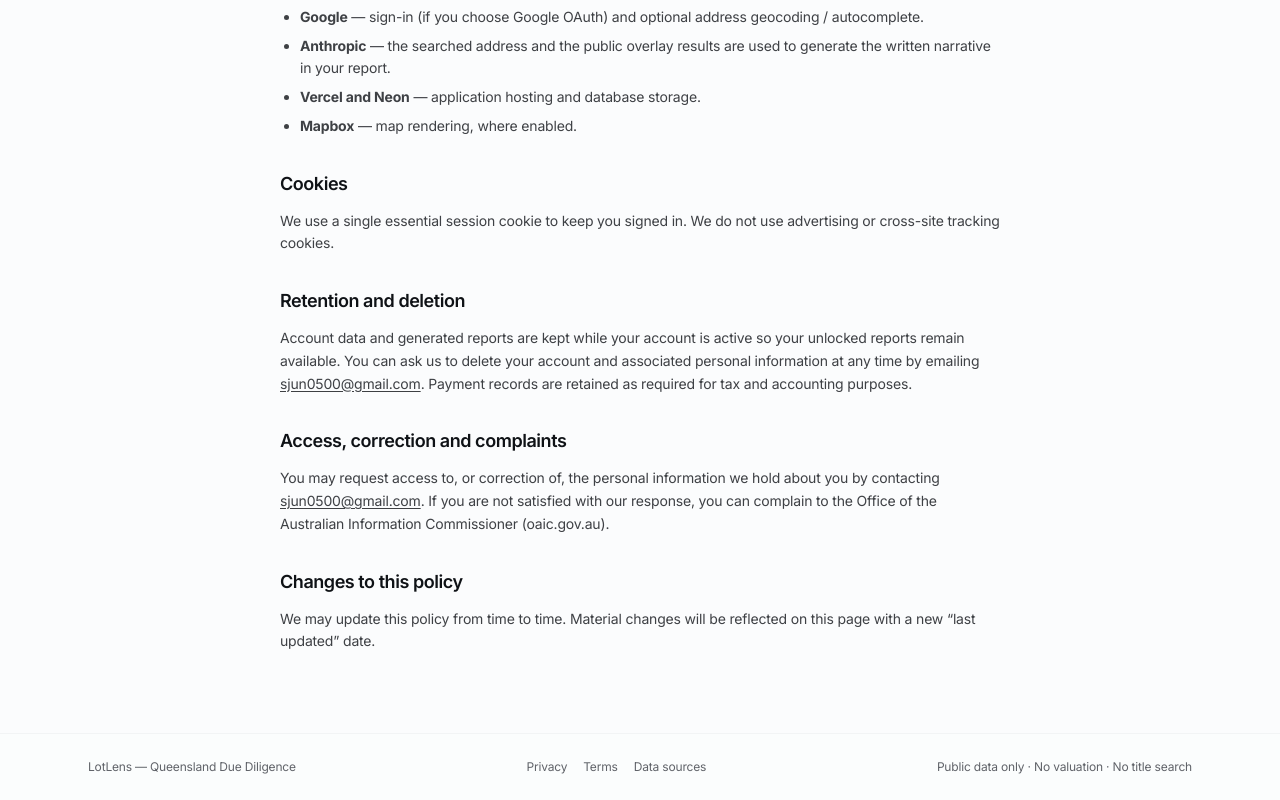
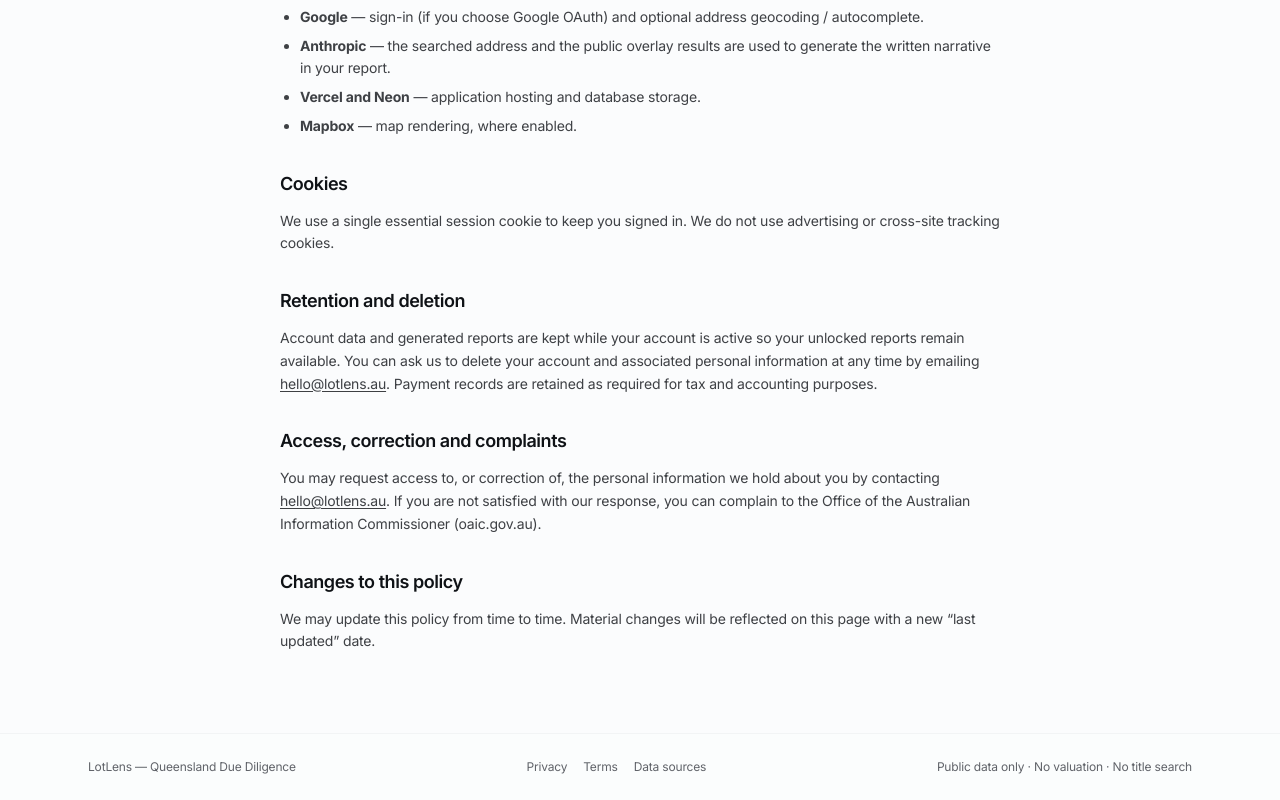
Before and after one commit to seungjun-Lee0/LotLens, a Next.js app: page /privacy in a window 1280 px wide. Shown: the part 974-1774 px from the top of the page. Built offline with nearby package versions, Linux system fonts and the light colour scheme; no server answers.

Commit message:
chore: ignore local report scratch folder, legal page touch-ups

```diff
--- a/app/(legal)/privacy/page.tsx
+++ b/app/(legal)/privacy/page.tsx
@@ -8,7 +8,7 @@
     "How LotLens collects, uses and protects your information when you generate Queensland property reports.",
 };
 
-const CONTACT_EMAIL = "sjun0500@gmail.com";
+const CONTACT_EMAIL = "hello@lotlens.au";
 
 export default function PrivacyPage() {
   return (
--- a/app/(legal)/terms/page.tsx
+++ b/app/(legal)/terms/page.tsx
@@ -8,7 +8,7 @@
     "The terms that apply when you use LotLens Queensland property reports.",
 };
 
-const CONTACT_EMAIL = "sjun0500@gmail.com";
+const CONTACT_EMAIL = "hello@lotlens.au";
 
 export default function TermsPage() {
   return (
```
Also changed, not shown: 1 other file (tests, documents, lock files or other folders).
